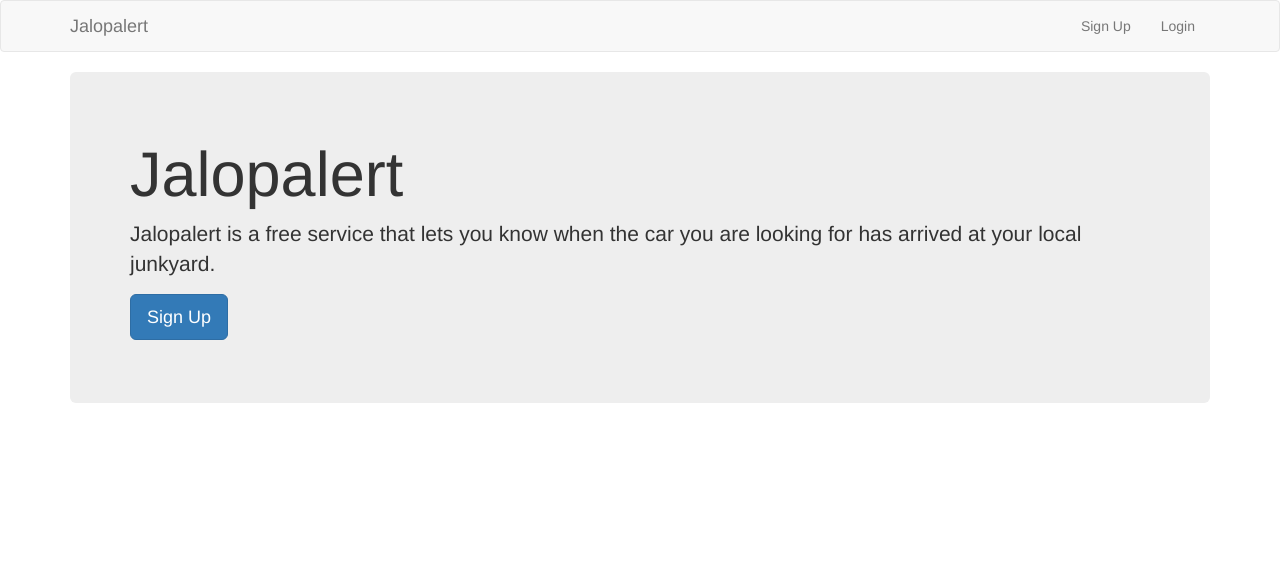
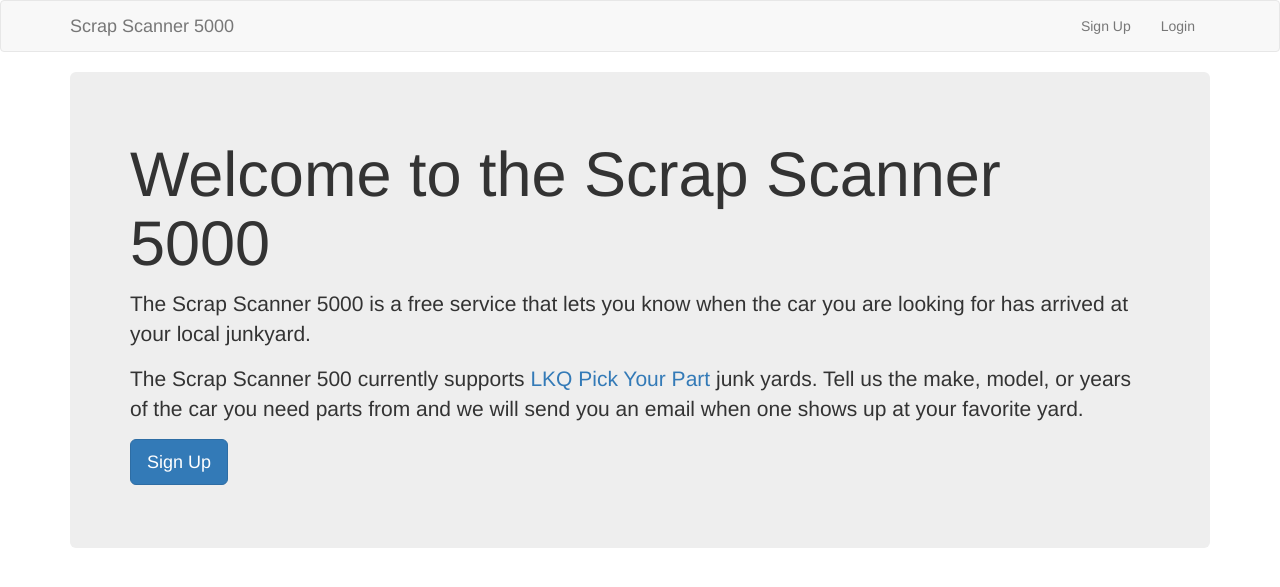
Before and after one commit to unlimitedbacon/ss5k, a Flask app: page / in a window 1280 px wide. Shown: the top 587 px of the page. Run offline with Flask 2, Linux system fonts and the light colour scheme; parts of the project's set-up code (start-up, migrations or seed data) failed here and were passed over; some libraries are stand-ins or nearby versions.

Commit message:
Changed name to The Scrap Scanner 5000

```diff
--- a/app/templates/base.html
+++ b/app/templates/base.html
@@ -5,9 +5,9 @@
 	<meta name="viewport" content="width=device-width, initial-scale=1">
 
 	{% if title %}
-	<title>{{ title }} - Jalopalert</title>
+	<title>{{ title }} - Scrap Scanner 5000</title>
 	{% else %}
-	<title>Jalopalert</title>
+	<title>Scrap Scanner 5000</title>
 	{% endif %}
 
 	<link href="/static/bootstrap/css/bootstrap.min.css" rel="stylesheet">
@@ -23,7 +23,7 @@
 					<span class="icon-bar"></span>
 					<span class="icon-bar"></span>
 				</button>
-				<a class="navbar-brand" href="/">Jalopalert</a>
+				<a class="navbar-brand" href="/">Scrap Scanner 5000</a>
 			</div>
 			<div class="collapse navbar-collapse" id="navbar">
 				{% if user.is_authenticated %}
--- a/app/templates/emails/confirmation.html
+++ b/app/templates/emails/confirmation.html
@@ -1,6 +1,6 @@
 <h1>Greetings,</h1>
 
-<p>An account was registered with this email address on Jalopalert.</p>
+<p>An account was registered with this email address on the Scrap Scanner 5000.</p>
 
 <p><a href="{{ url_for('confirm', code=user.confirmation, _external=True) }}">Click here to confirm this account</a></p>
 
--- a/app/templates/emails/confirmation.txt
+++ b/app/templates/emails/confirmation.txt
@@ -1,6 +1,6 @@
 Greetings,
 
-An account was registered with this email address on Jalopalert.
+An account was registered with this email address on the Scrap Scanner 5000.
 
 To confirm this account, click this link:
 
--- a/app/templates/index.html
+++ b/app/templates/index.html
@@ -1,8 +1,14 @@
 {% extends "base.html" %}
 {% block content %}
 <div class="jumbotron">
-	<h1>Jalopalert</h1>
-	<p>Jalopalert is a free service that lets you know when the car you are looking for has arrived at your local junkyard.</p>
+	<h1>Welcome to the Scrap Scanner 5000</h1>
+	<p>
+	The Scrap Scanner 5000 is a free service that lets you know when the car you are looking for has arrived at your local junkyard.
+	</p>
+	<p>
+	The Scrap Scanner 500 currently supports <a href="https://www.lkqpickyourpart.com/">LKQ Pick Your Part</a> junk yards.
+	Tell us the make, model, or years of the car you need parts from and we will send you an email when one shows up at your favorite yard.
+	</p>
 	<p><a class="btn btn-primary btn-lg" href="{{ url_for('register') }}" role="button">Sign Up</a></p>
 </div>
 {% endblock %}
--- a/app/views.py
+++ b/app/views.py
@@ -78,7 +78,7 @@ def confirm(code):
         user.confirmation = None
         login_user(user)
         db.session.commit()
-        flash('Account activated. Welcome to Jalopalert.', 'success')
+        flash('Account activated. Welcome to the Scrap Scanner 5000.', 'success')
         return redirect(url_for('your_cars'))
 
 @app.route('/pending')
--- a/config.py
+++ b/config.py
@@ -16,7 +16,7 @@ MAIL_USE_TLS = False
 MAIL_USE_SSL = False
 MAIL_USERNAME = None
 MAIL_PASSWORD = None
-MAIL_DEFAULT_SENDER = 'jalopalert@garage-laptop.localdomain'
+MAIL_DEFAULT_SENDER = 'scrapscanner5000@garage-laptop.localdomain'
 MAIL_MAX_EMAILS = None
 MAIL_ASCII_ATTACHMENTS = False
 
--- a/package.json
+++ b/package.json
@@ -1,5 +1,5 @@
 {
-  "name": "jalopalert",
+  "name": "ss5k",
   "version": "1.0.0",
   "description": "",
   "main": "index.js",
```
Also changed, not shown: app/email.py (+12 -2 lines).
